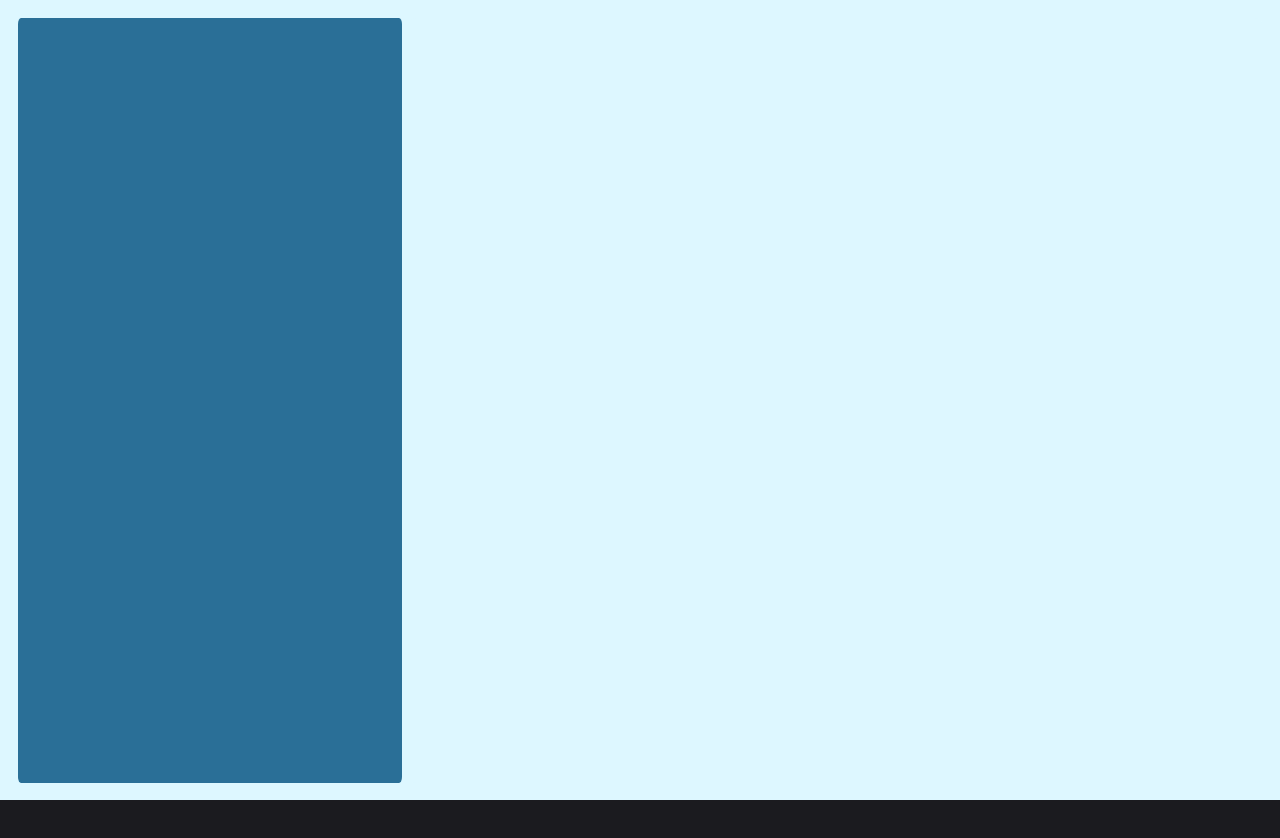
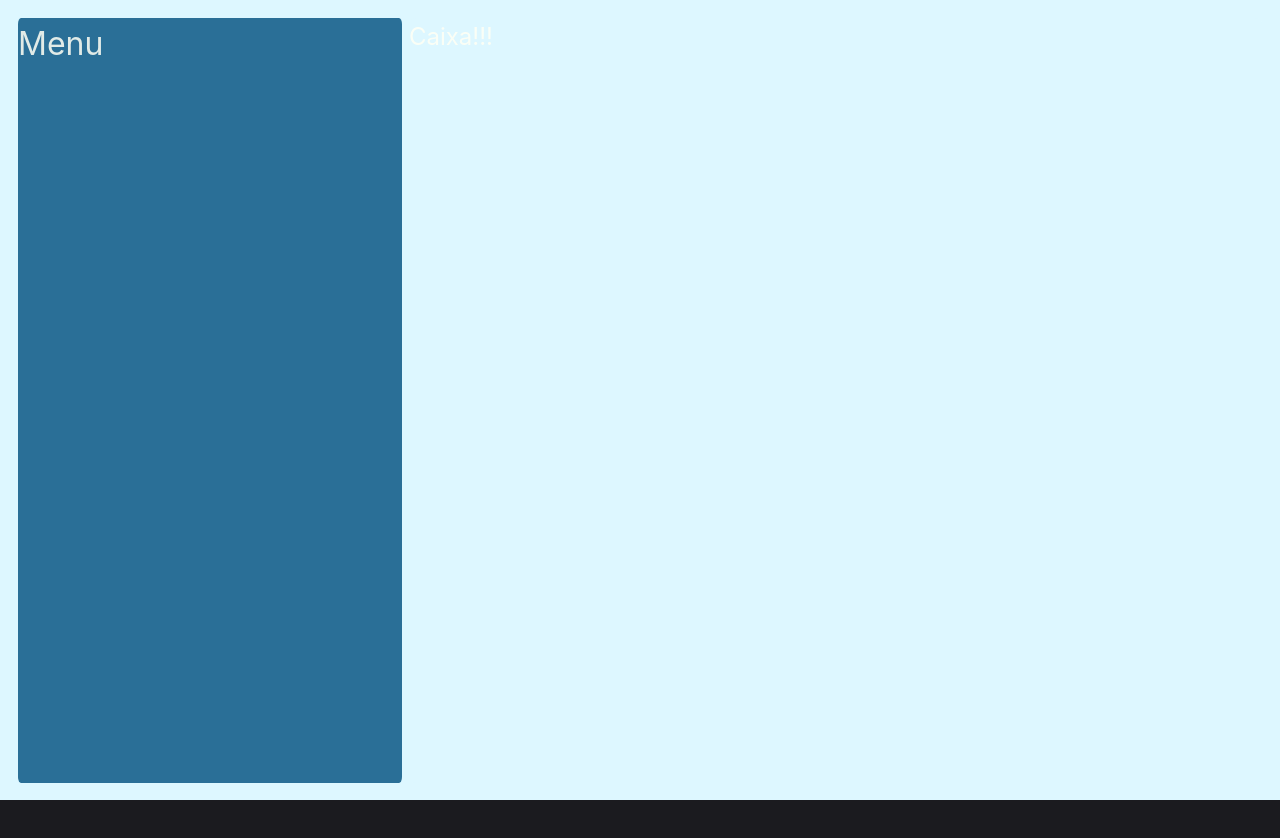
Before and after one commit to Ruan-CRC/mercDonaVitoria, a React (Vite) app in the folder src/renderer/: page / in a window 1280 px wide. Shown: the top 838 px of the page. Built offline with nearby package versions, Linux system fonts and the light colour scheme.

Commit message:
alterei o layout principal

```diff
--- a/src/renderer/src/App.jsx
+++ b/src/renderer/src/App.jsx
@@ -1,15 +1,20 @@
 import { Box, ThemeProvider } from '@mui/material'
+import { appTheme } from './assets/theme'
+//import { LayoutProvider } from './components/layout/LayoutContext'
+//import { Route, Routes } from 'react-router'
+//import { CreateProduto } from './features/produtos/CreateProduto'
+// import { ListProduto } from './features/produtos/ListProduto'
+import { Caixa } from './features/caixa/Caixa'
 import { Layout } from './components/layout/Layout'
-import { appTheme } from './assets/theme'
-// import { Route, Routes } from 'react-router'
-// import { CreateProduto } from './features/produtos/CreateProduto'
-// import { ListProduto } from './features/produtos/ListProduto'
+import { LayoutLeft } from './components/layout/layout-left'
+import { LayoutRight } from './components/layout/layout-right'
 
 function App() {
-  // <Routes>
-  // <Route path="/produtos/create" element={<CreateProduto />} />
-  // <Route path="/" element={<ListProduto />} />
-  // </Routes>
+  //  <LayoutProvider>
+  //  <Routes>
+  //    <Route path="/produtos/create" element={<CreateProduto />} />
+  //  </Routes>
+  //</LayoutProvider>
   return (
     <ThemeProvider theme={appTheme}>
       <Box
@@ -20,7 +25,14 @@ function App() {
           backgroundColor: (theme) => theme.palette.text.main
         }}
       >
-        <Layout></Layout>
+        <Layout>
+          <LayoutLeft>
+            <h1>Menu</h1>
+          </LayoutLeft>
+          <LayoutRight>
+            <Caixa />
+          </LayoutRight>
+        </Layout>
       </Box>
     </ThemeProvider>
   )
--- a/src/renderer/src/components/layout/Layout.jsx
+++ b/src/renderer/src/components/layout/Layout.jsx
@@ -1,12 +1,5 @@
 import { Container } from './styles'
-import { LayoutLeft } from './layout-left'
-import { LayoutRight } from './layout-right'
 
-export function Layout() {
-  return (
-    <Container>
-      <LayoutLeft />
-      <LayoutRight $primary />
-    </Container>
-  )
+export const Layout = ({ children }) => {
+  return <Container>{children}</Container>
 }
--- /dev/null
+++ b/src/renderer/src/components/layout/LayoutContext.jsx
@@ -0,0 +1,29 @@
+import { createContext, useContext, useState } from 'react'
+import { LayoutLeft } from './layout-left'
+import { LayoutRight } from './layout-right'
+import { Container } from './styles'
+
+const LayoutContext = createContext(undefined)
+
+export function LayoutProvider({ children }) {
+  const [leftContent, setLeftContent] = useState(null)
+  const [rightContent, setRightContent] = useState(null)
+
+  return (
+    <LayoutContext.Provider value={{ setLeftContent, setRightContent }}>
+      <Container>
+        <LayoutLeft>{leftContent}</LayoutLeft>
+        <LayoutRight $primary>{rightContent}</LayoutRight>
+        {children}
+      </Container>
+    </LayoutContext.Provider>
+  )
+}
+
+export function useLayout() {
+  const context = useContext(LayoutContext)
+  if (!context) {
+    throw new Error('useLayout must be used within a LayoutProvider')
+  }
+  return context
+}
--- /dev/null
+++ b/src/renderer/src/features/caixa/Caixa.jsx
@@ -0,0 +1,3 @@
+export function Caixa() {
+  return <h2>Caixa!!!</h2>
+}
```
